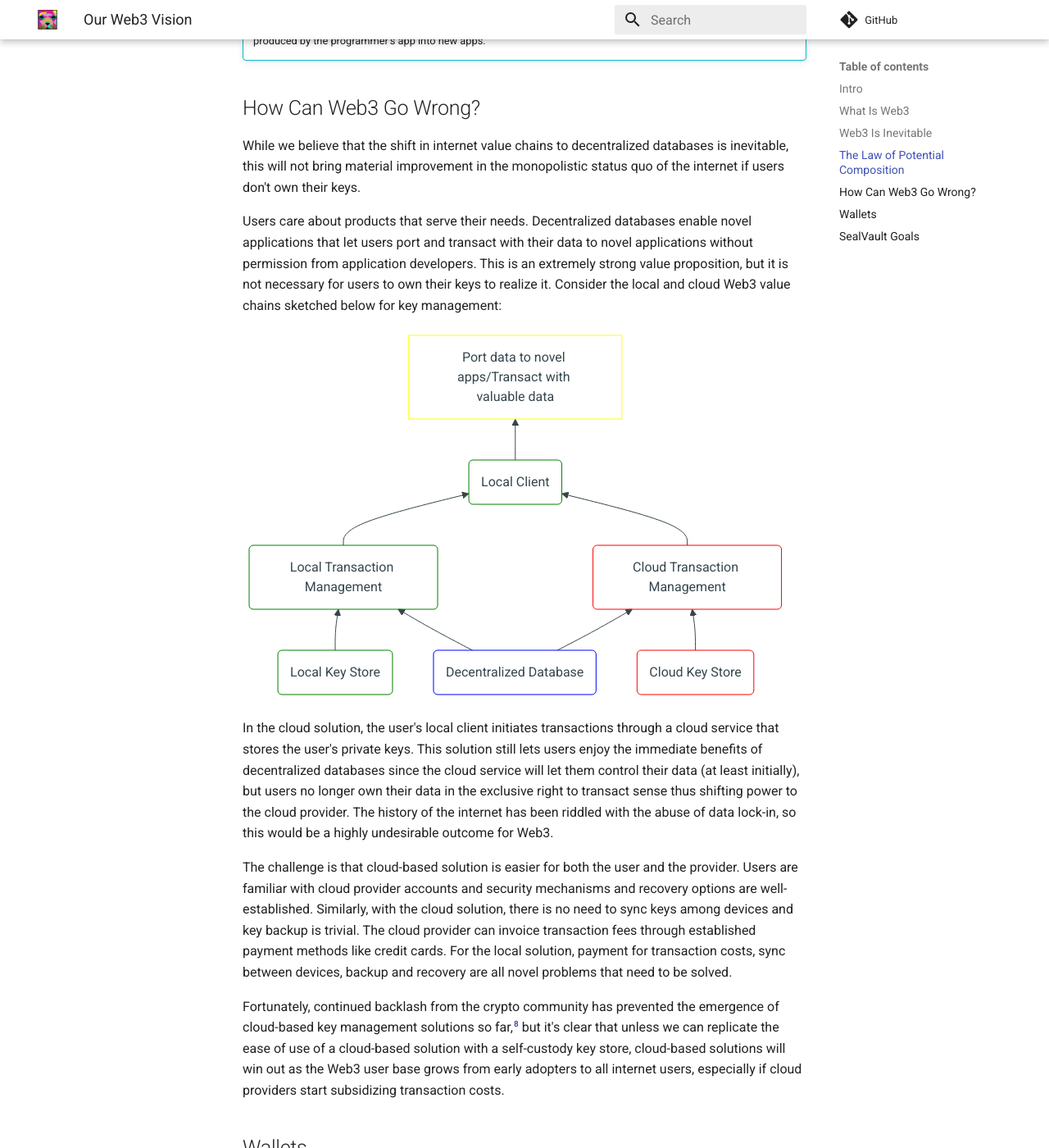
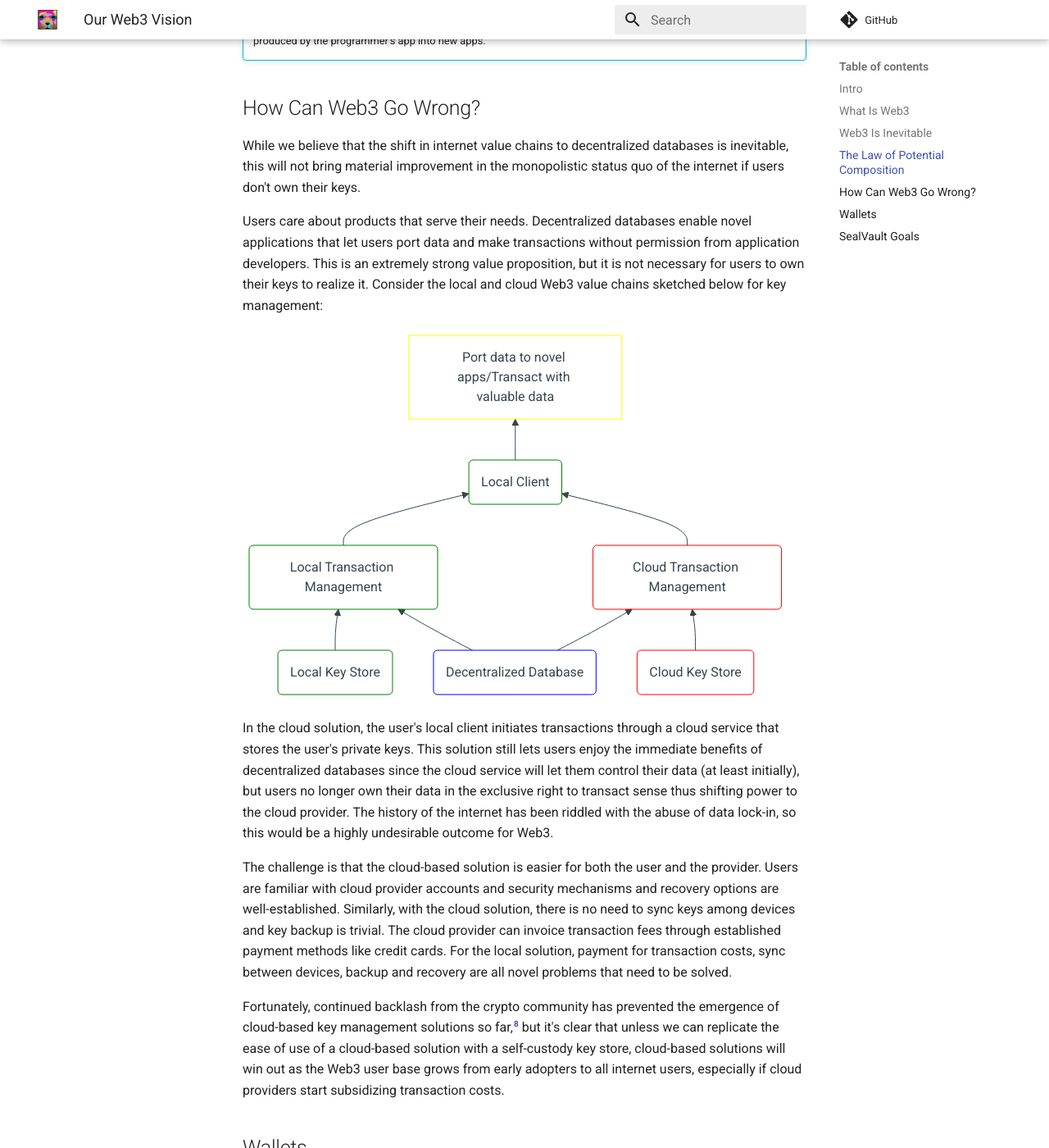
Before and after one commit to sealvault/sealvault, an MkDocs documentation site: the page built from website/src/blog/posts/web3-vision.md, in a window 1280 px wide and 1400 px high, scrolled down 2397 px. Shown: the whole window at 82% size. Built offline with MkDocs 1.6.1 and Material for MkDocs 9.7.7, drawn with Linux system fonts in a browser that asks for light colours; comment, search, counter and statistics services are not loaded; some of the changed text lies outside the part shown.

Commit message:
Improve web3 vision wording

````diff
--- a/website/src/blog/posts/web3-vision.md
+++ b/website/src/blog/posts/web3-vision.md
@@ -123,11 +123,11 @@ databases is inevitable, this will not bring material improvement in the
 monopolistic status quo of the internet if users don't own their keys.
 
 Users care about products that serve their needs.  Decentralized databases
-enable novel applications that let users port and transact with their data to
-novel applications without permission from application developers.  This is an
-extremely strong value proposition, but it is not necessary for users to own
-their keys to realize it.  Consider the local and cloud Web3 value chains
-sketched below for key management:
+enable novel applications that let users port data and make transactions without
+permission from application developers.  This is an extremely strong value
+proposition, but it is not necessary for users to own their keys to realize it.
+Consider the local and cloud Web3 value chains sketched below for key
+management:
 
 ```mermaid
 
@@ -175,8 +175,8 @@ power to the cloud provider. The history of the internet has been riddled with
 the abuse of data lock-in, so this would be a highly undesirable outcome for
 Web3.
 
-The challenge is that cloud-based solution is easier for both the user and the
-provider.  Users are familiar with cloud provider accounts and security
+The challenge is that the cloud-based solution is easier for both the user and
+the provider.  Users are familiar with cloud provider accounts and security
 mechanisms and recovery options are well-established.  Similarly, with the cloud
 solution, there is no need to sync keys among devices and key backup is trivial.
 The cloud provider can invoice transaction fees through established payment
@@ -194,7 +194,7 @@ start subsidizing transaction costs.
 ## Wallets
 
 Wallets are the local key and transaction management solution in the blockchain
-world. They generate keys from seed phrases and assume a few keys per user. Seed
+world. They generate keys from seed phrases and assume few keys per user. Seed
 phrases have double purpose: they provide both backup and portability.
 
 Seed phrases have three major disadvantages:
@@ -216,8 +216,8 @@ It is clear to us that in order to realize truly decentralized web applications,
 we need to move beyond the wallet paradigm for everyday key and transaction
 management.  This is why we're building [SealVault,](https://sealvault.org) a
 new type of wallet for your dapps with automatic transaction approval and
-phishing protection through automated burner wallets for key-level dapp
-isolation.
+phishing protection through [automated burner wallets](../../burners.md) for
+key-level dapp isolation.
 
 ## SealVault Goals
 
````
Also changed, not shown: other parts of website/src/blog/posts/web3-vision.md (+1 -1 lines).
